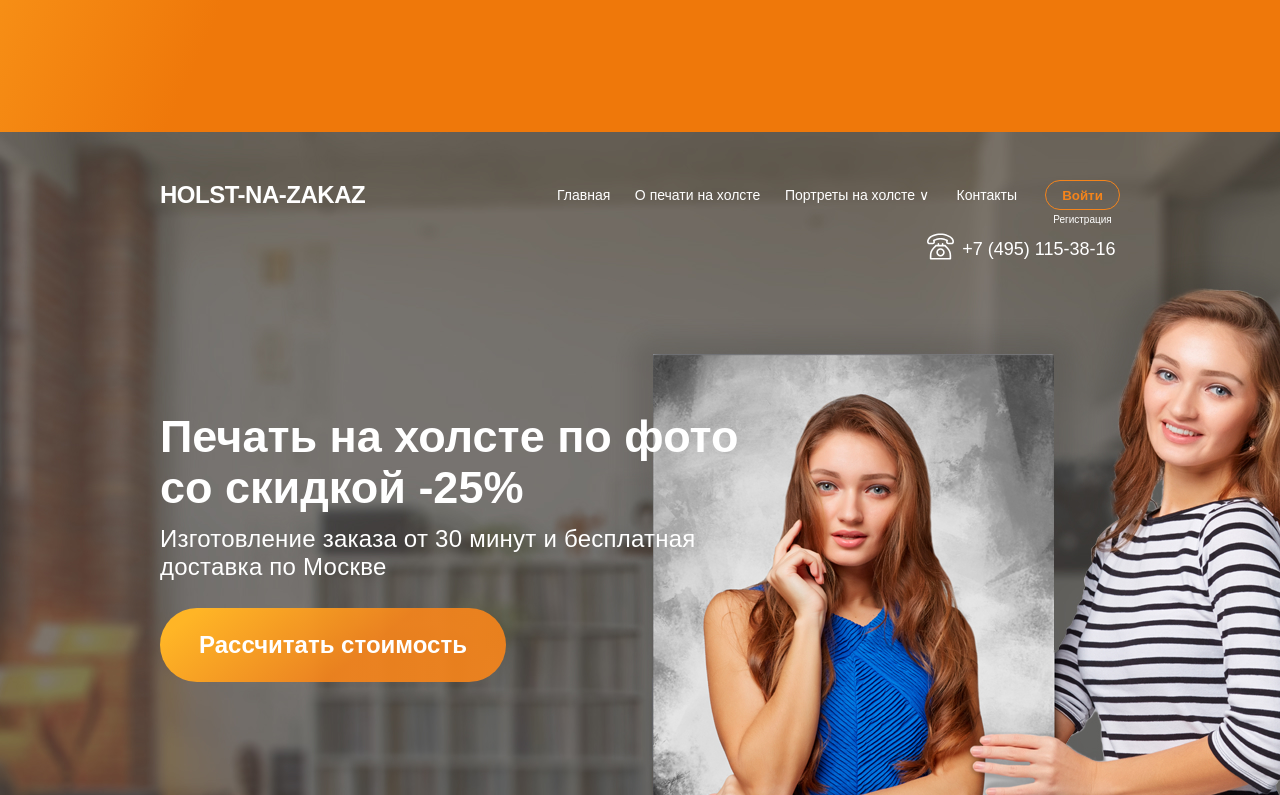
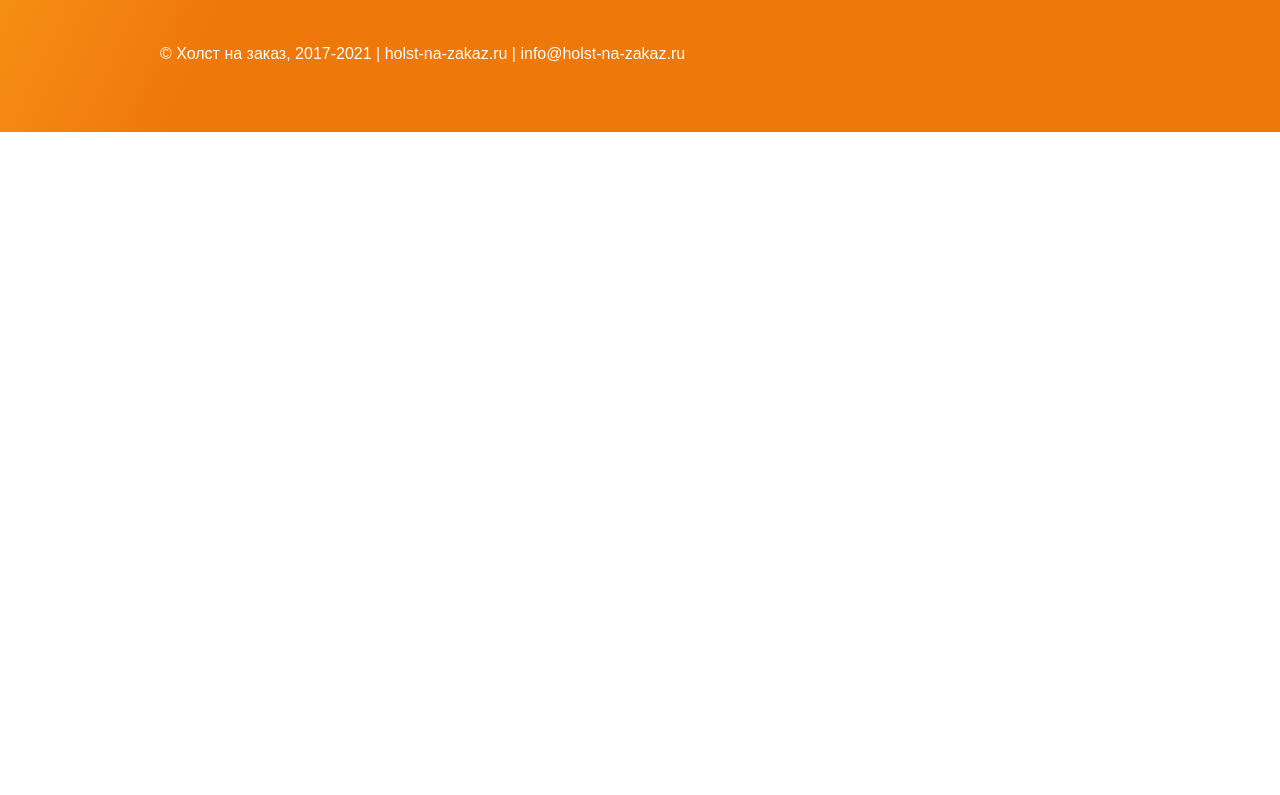
Before and after one commit to SergBY/HolstNaZakaz, a React (Create React App) app: page / in a window 1280 px wide. Shown: the part 4645-5440 px from the top of the page. After the commit the page ends 4777 px from the top, so only its background shows below. Built offline with nearby package versions, Linux system fonts and the light colour scheme.

Commit message:
fix: changed titles on SectionStart

```diff
--- a/src/App.js
+++ b/src/App.js
@@ -11,11 +11,11 @@ function App() {
   return (
     <div className="App">
       <HomePage/>
-      <PrintingPage/>
+      {/* <PrintingPage/>
       <CollagePage/>
       <PaintingPage/>
       <LoveIsPage/>
-      {/* <InCharacterPage/> */}
+      <InCharacterPage/> */}
     </div>
   );
 }
--- a/src/components/pages/collagePage/CollagePage.js
+++ b/src/components/pages/collagePage/CollagePage.js
@@ -8,7 +8,7 @@ function PrintingPage() {
   return (
     <>
       <Header/>
-      <SectionStart/>
+      <SectionStart title="Коллаж из фото на холсте со скидкой -25%"/>
       <SectionCollage/>
       <Footer/>
     </>
--- a/src/components/pages/homePage/HomePage.js
+++ b/src/components/pages/homePage/HomePage.js
@@ -11,7 +11,7 @@ function HomePage() {
   return (
     <>
       <Header/>
-      <SectionStart/>
+      <SectionStart title="Печать на холсте по фото со скидкой -25%"/>
       <SectionOffer/>
       <SectionStages/>
       <SectionSelection/>
--- a/src/components/pages/inCharacterPage/InCharacterPage.js
+++ b/src/components/pages/inCharacterPage/InCharacterPage.js
@@ -8,7 +8,7 @@ function PrintingPage() {
   return (
     <>
       <Header/>
-      <SectionStart/>
+      <SectionStart title="Портрет в образе по фото со скидкой -25%"/>
       <SectionInCharacter/>
       <Footer/>
     </>
--- a/src/components/pages/loveIsPage/LoveIsPage.js
+++ b/src/components/pages/loveIsPage/LoveIsPage.js
@@ -8,7 +8,7 @@ function LoveIsPage() {
   return (
     <>
       <Header/>
-      <SectionStart/>
+      <SectionStart title="Портрет Love Is по фото со скидкой -25%"/>
       <SectionLoveIs/>
       <Footer/>
     </>
--- a/src/components/pages/paintingPage/PaintingPage.js
+++ b/src/components/pages/paintingPage/PaintingPage.js
@@ -8,7 +8,7 @@ function PrintingPage() {
   return (
     <>
       <Header/>
-      <SectionStart/>
+      <SectionStart title="Портрет под живопись со скидкой -25%"/>
       <SectionPortraitAsPainting/>
       <Footer/>
     </>
--- a/src/components/pages/printingPage/PrintingPage.js
+++ b/src/components/pages/printingPage/PrintingPage.js
@@ -8,7 +8,7 @@ function PrintingPage() {
   return (
     <>
       <Header/>
-      <SectionStart/>
+      <SectionStart title="Печать на холсте по фото со скидкой -25%"/>
       <SectionPrintingPhoto/>
       <Footer/>
     </>
--- a/src/components/sectionStart/SectionStart.js
+++ b/src/components/sectionStart/SectionStart.js
@@ -2,13 +2,13 @@ import './section-start.css';
 import Button from '../button/Button';
 import Title from '../title/Title';
 
-function SectionStart() {
+function SectionStart(props) {
   return (
     <section className="section section__start wrap">
       <div className="start__inner">
         <div className="start__item">
           <div className="start__text-block">
-            <Title titleSize="title-1" title="Печать на холсте по фото со скидкой -25%"/>
+            <Title titleSize="title-1" title={props.title}/>
             <Title titleSize="start__text" title="Изготовление заказа от 30 минут и бесплатная доставка по Москве"/>
           </div>
           <Button btnSize="big" title="Рассчитать стоимость"/>
```
